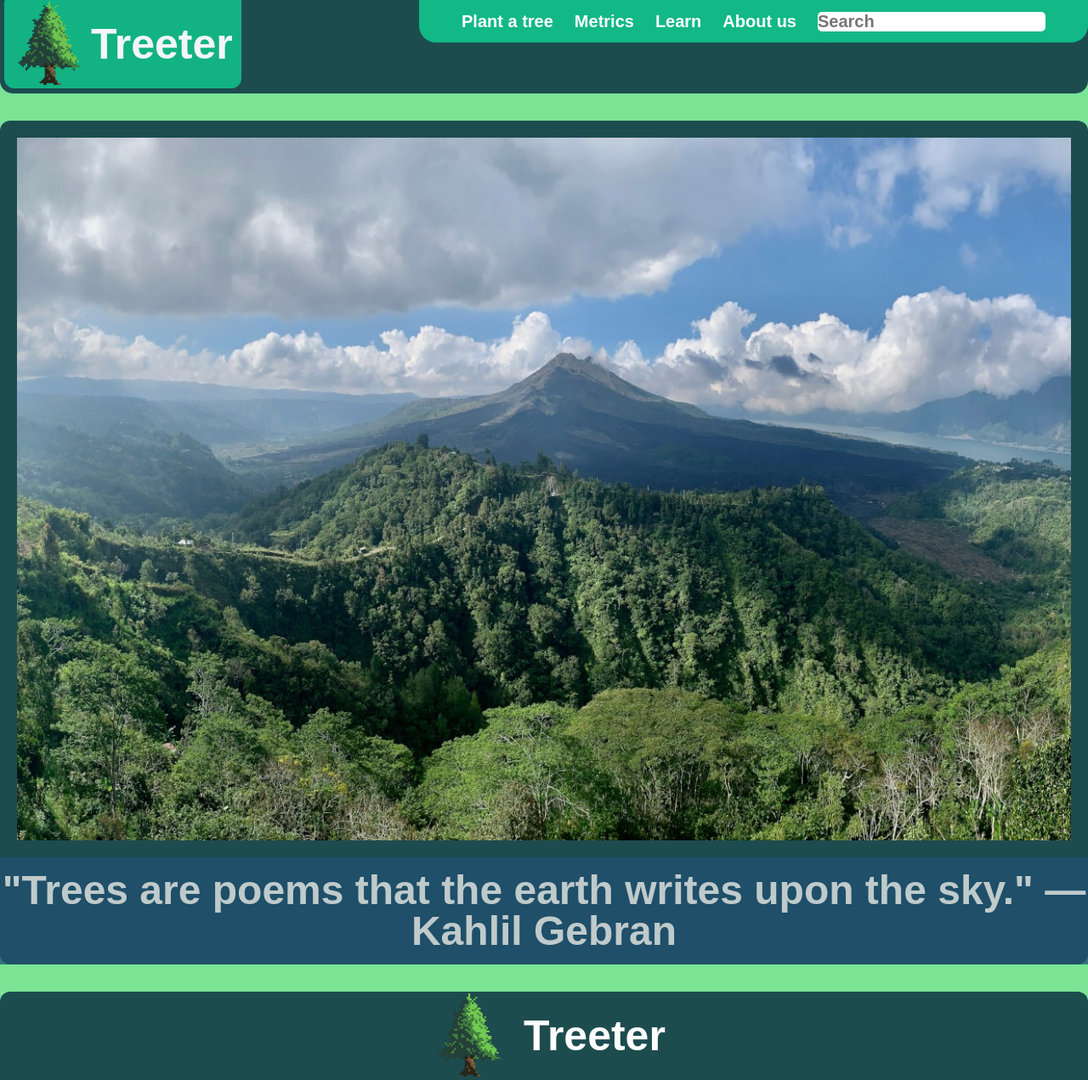
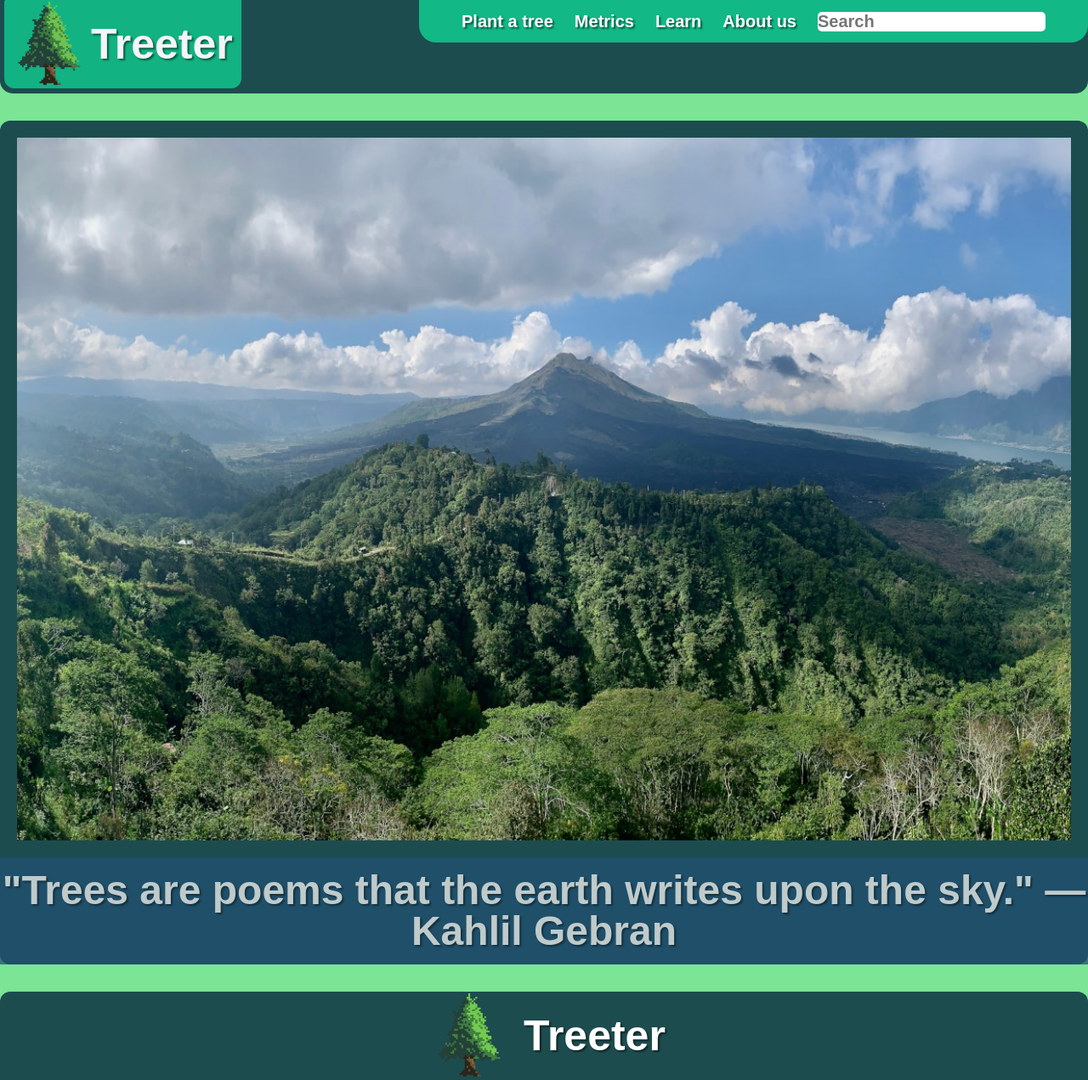
Before and after one commit to mariolucass/ProjetoTreeter, a plain HTML site: page index.html in a window 1280 px wide. Shown: the whole page at 85% size. Drawn offline with Linux system fonts and the light colour scheme; a web font is replaced by a local one.

Commit message:
Sombras no texto

```diff
--- a/src/css/style.css
+++ b/src/css/style.css
@@ -48,6 +48,7 @@ footer {
   font-weight: bold;
   opacity: 95%;
   border-radius: 2px 0px 12px 12px;
+  text-shadow: rgba(0, 0, 0, 0.5) 2px 2px 2px;
 }
 .logomark h1 {
   font-size: 50px;
@@ -79,6 +80,7 @@ footer {
 }
 
 .menu ul li {
+  text-shadow: rgba(0, 0, 0, 0.5) 2px 2px 2px;
   list-style-type: none;
 }
 
@@ -111,6 +113,7 @@ footer {
   display: flex;
   align-items: center;
   color: whitesmoke;
+  text-shadow: rgba(0, 0, 0, 0.5) 2px 2px 2px;
 }
 
 /*  */
@@ -136,6 +139,7 @@ footer {
   color: white;
   padding: 2px;
   font-weight: bold;
+  text-shadow: rgba(0, 0, 0, 0.5) 2px 2px 2px;
 }
 .logofooter h1 {
   font-size: 50px;
```
